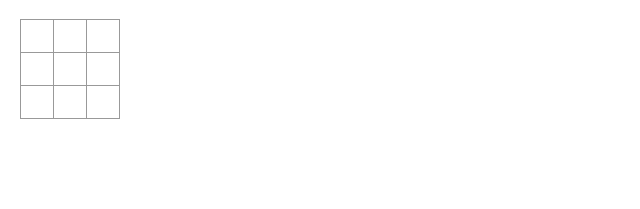
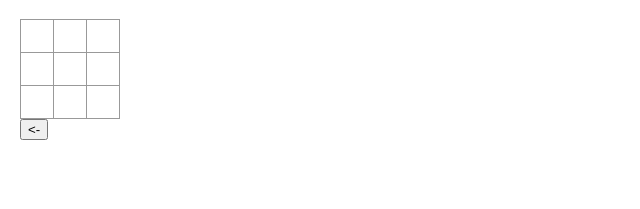
Before and after one commit to GledsonAfonso/courses-and-tutorials, a React (Create React App) app in the folder tutorials/react/tic-tac-toe/src/: page / in a window 1280 px wide. Shown: the top 209 px of the page, without its empty margins (0-640 px from the left). Built offline with nearby package versions, Linux system fonts and the light colour scheme.

Commit message:
[Tutorial - React - Tic-tac-toe]: Adding a "time machine" (save state)

```diff
--- a/tutorials/react/tic-tac-toe/package.json
+++ b/tutorials/react/tic-tac-toe/package.json
@@ -1,12 +1,11 @@
 {
   "dependencies": {
     "react": "^18.0.0",
-    "react-dom": "^18.0.0",
-    "react-scripts": "^5.0.0"
+    "react-dom": "^18.0.0"
   },
   "main": "/index.js",
   "devDependencies": {
-    "react-scripts": "1.0.0"
+    "react-scripts": "^5.0.1"
   },
   "name": "tic-tac-toe",
   "description": "Tic-tac-toe tutorial for React beginners",
--- a/tutorials/react/tic-tac-toe/src/components/Board.js
+++ b/tutorials/react/tic-tac-toe/src/components/Board.js
@@ -3,9 +3,21 @@ import BoardRow from "./BoardRow";
 
 export default function Board() {
   const size = 3;
+
   const [previousMark, setPreviousMark] = useState("");
   const [isGameOver, setIsGameOver] = useState(false);
   const [matrix, setMatrix] = useState(Array(size).fill(null).map(() => Array(size).fill("")));
+  const [saveStates, setSaveStates] = useState([ JSON.stringify({ previousMark, isGameOver, matrix }) ]);
+
+  const saveState = () => {
+    const currentState = {
+      previousMark: previousMark,
+      isGameOver: isGameOver,
+      matrix: matrix
+    };
+
+    setSaveStates(() => [...saveStates, JSON.stringify(currentState)]);
+  };
 
   const getXOBasedOnPreviousMark = () => {
     if (["", "O"].includes(previousMark)) {
@@ -50,6 +62,20 @@ export default function Board() {
       setPreviousMark(matrix[row][column]);
       setMatrix(matrix);
       setIsGameOver(isWinner(row, column));
+      saveState();
+    }
+  };
+
+  const returnToPreviousState = () => {
+    const lastSaveStateIndex = saveStates.length - 2;
+
+    if (lastSaveStateIndex >= 0) {
+      const previousState = JSON.parse(saveStates[lastSaveStateIndex]);
+
+      setPreviousMark(previousState.previousMark); // it's getting the wrong mark
+      setIsGameOver(previousState.isGameOver);
+      setMatrix(previousState.matrix);
+      setSaveStates(() => saveStates.slice(0, saveStates.length - 1));
     }
   };
 
@@ -65,6 +91,7 @@ export default function Board() {
           />
         })
       }
+      <button onClick={() => returnToPreviousState()}>{"<-"}</button>
     </div>
     {isGameOver && <p>Winner: {previousMark}</p>}
   </>
```
Also changed, not shown: 1 other file (tests, documents, lock files or other folders).
